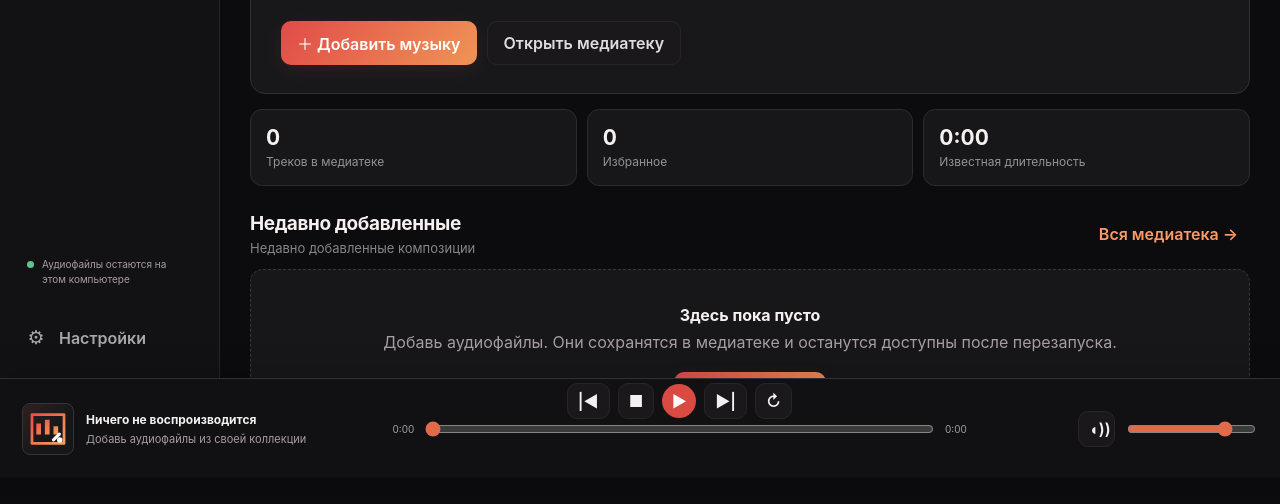
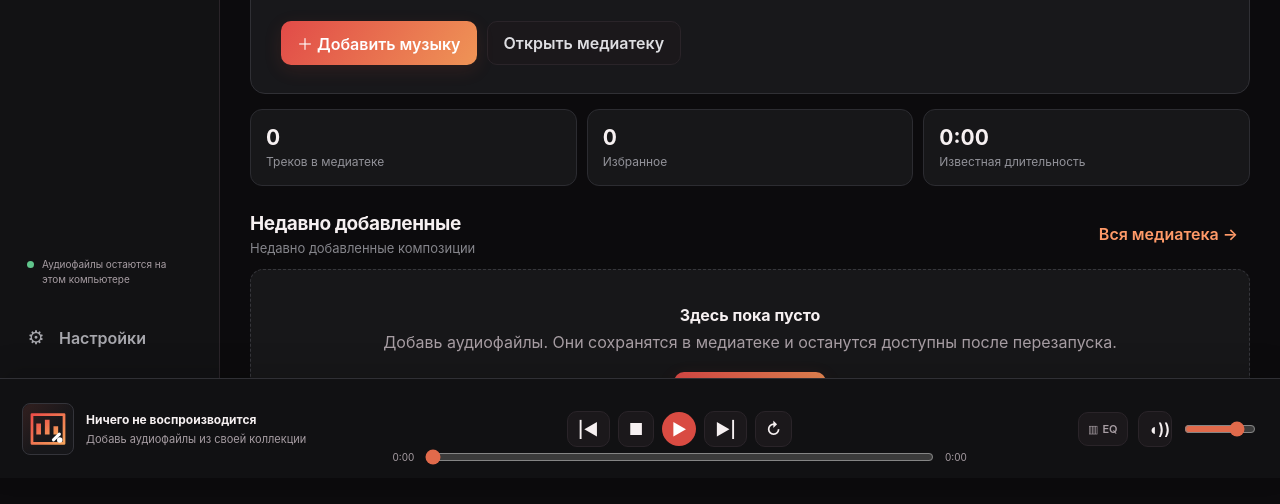
Before and after one commit to dimasupercell947-hub/qwemu, a website with bundled scripts: page public/index.html in a window 1280 px wide. Both pictures are taken after a click on the button "Воспроизвести". Shown: the part 322-826 px from the top of the page. Built offline with nearby package versions, Linux system fonts and the light colour scheme.

Commit message:
Fix 10-band EQ startup, headroom and regression tests

```diff
--- a/package.json
+++ b/package.json
@@ -5,8 +5,8 @@
   "type": "module",
   "scripts": {
     "tauri": "tauri",
-    "check:frontend": "node --check public/assets/main.js && node --check public/assets/library-store.js && node --check public/assets/playback-queue.js && node --check public/assets/desktop-bridge.js && node --check public/assets/audio-adapter.js && node --check public/assets/storage-adapter.js && node --check public/assets/eq.js",
-    "test": "node --test tests/library-store.test.mjs tests/playback-queue.test.mjs && node tests/smoke.mjs",
+    "check:frontend": "node --check public/assets/main.js && node --check public/assets/library-store.js && node --check public/assets/playback-queue.js && node --check public/assets/desktop-bridge.js && node --check public/assets/audio-adapter.js && node --check public/assets/storage-adapter.js && node --check public/assets/eq-state.js && node --check public/assets/eq.js",
+    "test": "node --test tests/library-store.test.mjs tests/playback-queue.test.mjs tests/eq-state.test.mjs && node tests/smoke.mjs",
     "check": "npm run check:frontend && npm test"
   },
   "devDependencies": {
--- /dev/null
+++ b/public/assets/eq-state.js
@@ -0,0 +1,67 @@
+export const EQ_BANDS = Object.freeze([
+  { label: '31 Hz', type: 'lowshelf', frequency: 31 },
+  { label: '62 Hz', type: 'peaking', frequency: 62 },
+  { label: '125 Hz', type: 'peaking', frequency: 125 },
+  { label: '250 Hz', type: 'peaking', frequency: 250 },
+  { label: '500 Hz', type: 'peaking', frequency: 500 },
+  { label: '1 kHz', type: 'peaking', frequency: 1000 },
+  { label: '2 kHz', type: 'peaking', frequency: 2000 },
+  { label: '4 kHz', type: 'peaking', frequency: 4000 },
+  { label: '8 kHz', type: 'peaking', frequency: 8000 },
+  { label: '16 kHz', type: 'highshelf', frequency: 16000 }
+].map(band => Object.freeze(band)));
+
+export const EQ_PRESETS = Object.freeze({
+  'Плоский': Object.freeze([0, 0, 0, 0, 0, 0, 0, 0, 0, 0]),
+  'Бас': Object.freeze([5, 4, 3, 2, 1, 0, -1, -1, 0, 1]),
+  'Рок': Object.freeze([3, 4, 3, 1, -1, 0, 2, 3, 4, 3]),
+  'Поп': Object.freeze([1, 2, 2, 1, 0, 1, 2, 2, 1, 1]),
+  'Вокал': Object.freeze([-3, -2, -1, 0, 1, 2, 3, 3, 2, 1]),
+  'Тихий вечер': Object.freeze([2, 1, 0, 0, 1, 1, 0, -1, -1, -2])
+});
+
+const DEFAULT_GAINS = Object.freeze([0, 0, 0, 0, 0, 0, 0, 0, 0, 0]);
+
+export function normalizeEqGain(value) {
+  const number = Number(value);
+  if (!Number.isFinite(number)) return 0;
+  const bounded = Math.max(-12, Math.min(12, number));
+  return Math.round(bounded * 2) / 2;
+}
+
+export function normalizeEqSettings(value) {
+  const saved = value && typeof value === 'object' && !Array.isArray(value) ? value : {};
+  let gains = [...DEFAULT_GAINS];
+
+  if (Array.isArray(saved.gains)) {
+    if (saved.gains.length === 10) {
+      gains = saved.gains.map(normalizeEqGain);
+    } else if (saved.gains.length === 5) {
+      const [low, lowMid, mid, highMid, high] = saved.gains;
+      gains = [low, low, lowMid, lowMid, lowMid, mid, mid, highMid, high, high];
+      gains = gains.map(normalizeEqGain);
+    }
+  }
+
+  return {
+    gains,
+    enabled: saved.enabled !== false
+  };
+}
+
+export function parseEqSettings(raw) {
+  if (typeof raw !== 'string' || raw.trim() === '') return normalizeEqSettings(null);
+  try {
+    return normalizeEqSettings(JSON.parse(raw));
+  } catch {
+    return normalizeEqSettings(null);
+  }
+}
+
+export function matchingEqPreset(gains) {
+  if (!Array.isArray(gains) || gains.length !== EQ_BANDS.length) return 'custom';
+  for (const [name, values] of Object.entries(EQ_PRESETS)) {
+    if (values.every((value, index) => normalizeEqGain(gains[index]) === value)) return name;
+  }
+  return 'custom';
+}
--- a/public/assets/eq.js
+++ b/public/assets/eq.js
@@ -1,34 +1,361 @@
+import { EQ_BANDS, EQ_PRESETS, matchingEqPreset, normalizeEqGain, parseEqSettings } from './eq-state.js';
+
 (() => {
   'use strict';
-  const audio=document.querySelector('#audio'), transport=document.querySelector('.transport'), volume=document.querySelector('.volume-control');
-  if(!audio||!transport||!volume||window.__QWEMU_EQ__)return;window.__QWEMU_EQ__=true;
-  const key='qwemu.eq.v1', bands=[['31 Hz','lowshelf',31],['62 Hz','peaking',62],['125 Hz','peaking',125],['250 Hz','peaking',250],['500 Hz','peaking',500],['1 kHz','peaking',1000],['2 kHz','peaking',2000],['4 kHz','peaking',4000],['8 kHz','peaking',8000],['16 kHz','highshelf',16000]];
-  const presets={'Плоский':[0,0,0,0,0,0,0,0,0,0],'Бас':[5,4,3,2,1,0,-1,-1,0,1],'Рок':[3,4,3,1,-1,0,2,3,4,3],'Поп':[1,2,2,1,0,1,2,2,1,1],'Вокал':[-3,-2,-1,0,1,2,3,3,2,1],'Тихий вечер':[2,1,0,0,1,1,0,-1,-1,-2]};
-  const clamp=x=>Math.max(-12,Math.min(12,Number(x)||0)), reduced=()=>document.documentElement.classList.contains('reduce-motion')||matchMedia('(prefers-reduced-motion: reduce)').matches;
-  let saved={};try{saved=JSON.parse(localStorage.getItem(key)||'{}')||{};}catch{}
-  let gains=Array.isArray(saved.gains)&&saved.gains.length===10?saved.gains.map(clamp):(saved.gains.length===5?[saved.gains[0],saved.gains[0],saved.gains[1],saved.gains[1],saved.gains[1],saved.gains[2],saved.gains[2],saved.gains[3],saved.gains[4],saved.gains[4]].map(clamp):[0,0,0,0,0,0,0,0,0,0]),enabled=saved.enabled!==false;
-  let ac=null,src=null,filters=[],analyser=null,raf=0;
-  function graph(){if(ac)return true;const AC=window.AudioContext||window.webkitAudioContext;if(!AC)throw Error('Web Audio API недоступен в этом WebView');ac=new AC();src=ac.createMediaElementSource(audio);filters=bands.map(b=>{const f=ac.createBiquadFilter();f.type=b[1];f.frequency.value=b[2];if(b[1]==='peaking')f.Q.value=1;return f;});analyser=ac.createAnalyser();analyser.fftSize=256;analyser.smoothingTimeConstant=.82;src.connect(filters[0]);filters.forEach((f,i)=>f.connect(filters[i+1]||analyser));analyser.connect(ac.destination);apply();return true;}
-  function save(){try{localStorage.setItem(key,JSON.stringify({gains,enabled}));}catch{}}
-  function apply(){filters.forEach((f,i)=>f.gain.value=enabled?gains[i]:0);toggle.textContent=enabled?'Включён':'Выключен';toggle.classList.toggle('on',enabled);toggle.setAttribute('aria-pressed',String(enabled));status.textContent=enabled?'EQ активен':'EQ отключён';save();}
-  function init(){try{graph();if(ac.state==='suspended')ac.resume();return true;}catch(e){status.textContent=e.message;return false;}}
-  const canvas=document.createElement('canvas');canvas.className='qwemu-wave';canvas.setAttribute('role','img');canvas.setAttribute('aria-label','Визуализация звучания');transport.insertBefore(canvas,transport.querySelector('.transport-buttons'));const g=canvas.getContext('2d');
-  const resize=()=>{let r=canvas.getBoundingClientRect(),d=Math.min(devicePixelRatio||1,2);canvas.width=Math.max(1,r.width*d);canvas.height=Math.max(1,r.height*d);g.setTransform(d,0,0,d,0,0);};resize();new ResizeObserver(resize).observe(canvas);
-  function draw(){let r=canvas.getBoundingClientRect(),w=r.width,h=r.height;g.clearRect(0,0,w,h);let data=null;if(analyser&&!audio.paused&&!audio.ended){data=new Uint8Array(analyser.frequencyBinCount);analyser.getByteFrequencyData(data);}const n=40,gap=2.1,bw=Math.max(1,(w-(n-1)*gap)/n);for(let i=0;i<n;i++){let amp=data?Math.max(.06,data[Math.floor(i/n*data.length)]/255):.055;if(data&&!reduced())amp*=1+Math.sin(performance.now()/320+i*.55)*.14;let bh=Math.max(2,amp*h*.82),y=(h-bh)/2,x=i*(bw+gap);let grad=g.createLinearGradient(0,y,0,y+bh);grad.addColorStop(0,'#f3a05a');grad.addColorStop(1,'#df4c49');g.fillStyle=grad;g.beginPath();g.roundRect(x,y,bw,bh,Math.min(bw/2,3));g.fill();}if(data&&!reduced())raf=requestAnimationFrame(draw);else raf=0;}
-  function run(){if(!raf)draw();}function halt(){if(raf)cancelAnimationFrame(raf);raf=0;draw();}
-  audio.addEventListener('play',()=>{if(init())run();});audio.addEventListener('pause',halt);audio.addEventListener('ended',halt);document.addEventListener('visibilitychange',()=>document.hidden?halt():(!audio.paused&&run()));
-  const open=document.createElement('button');open.className='eq-open-button';open.type='button';open.title='Эквалайзер';open.setAttribute('aria-label','Открыть эквалайзер');open.innerHTML='<span aria-hidden="true">▥</span> EQ';volume.insertBefore(open,volume.firstChild);
-  const panel=document.createElement('section');panel.className='eq-panel';panel.hidden=true;panel.innerHTML='<header class="eq-header"><div><div class="eq-overline">QWEMU AUDIO LAB</div><h2>Эквалайзер</h2></div><button class="eq-close" type="button" aria-label="Закрыть">×</button></header><div class="eq-presets"><select class="eq-preset" aria-label="Пресет"></select><button class="eq-reset" type="button">Сброс</button></div><div class="eq-bands"></div><footer class="eq-footer"><span class="eq-status">Готов</span><button class="eq-toggle" type="button" aria-pressed="true">Включён</button></footer>';document.body.append(panel);
-  const toggle=panel.querySelector('.eq-toggle'),status=panel.querySelector('.eq-status'),select=panel.querySelector('.eq-preset'),holder=panel.querySelector('.eq-bands');
-  const customOption=document.createElement('option');customOption.value='custom';customOption.textContent='Свои настройки';select.append(customOption);Object.keys(presets).forEach(name=>{let o=document.createElement('option');o.value=name;o.textContent=name;select.append(o);});select.value=Object.entries(presets).find(([,v])=>v.every((g,i)=>g===gains[i]))?.[0]||'custom';
-  bands.forEach((b,i)=>{let label=document.createElement('label');label.className='eq-band';label.innerHTML='<span class="eq-val">0 dB</span><input type="range" min="-12" max="12" step=".5" value="'+gains[i]+'" aria-label="'+b[0]+' gain"><span class="eq-name">'+b[0]+'</span>';let input=label.querySelector('input');const text=label.querySelector('.eq-val');text.textContent=(gains[i]>0?'+':'')+gains[i]+' dB';input.addEventListener('input',()=>{gains[i]=clamp(input.value);text.textContent=(gains[i]>0?'+':'')+gains[i]+' dB';select.value='custom';if(init())apply();});holder.append(label);});
-  function sync(){holder.querySelectorAll('input').forEach((el,i)=>{el.value=gains[i];el.previousElementSibling.textContent=(gains[i]>0?'+':'')+gains[i]+' dB';});}
-  select.addEventListener('change',()=>{if(!presets[select.value])return;gains=[...presets[select.value]];sync();if(init())apply();});
-  panel.querySelector('.eq-reset').addEventListener('click',()=>{gains=[0,0,0,0,0,0,0,0,0,0];select.value='Плоский';sync();if(init())apply();});
-  toggle.addEventListener('click',()=>{if(init()){enabled=!enabled;apply();}});
-  const close=()=>{panel.hidden=true;open.classList.remove('active');open.focus();};panel.querySelector('.eq-close').addEventListener('click',close);
-  open.addEventListener('click',()=>{panel.hidden=!panel.hidden;open.classList.toggle('active',!panel.hidden);if(!panel.hidden)init();});
-  document.addEventListener('keydown',e=>{if(e.key==='Escape'&&!panel.hidden)close();});
-  document.addEventListener('click',e=>{if(e.target.closest('#play,[data-action="play-track"]'))init();},true);
-  apply();halt();
+
+  const audio = document.querySelector('#audio');
+  const transport = document.querySelector('.transport');
+  const volume = document.querySelector('.volume-control');
+  if (!audio || !transport || !volume || window.__QWEMU_EQ__) return;
+  window.__QWEMU_EQ__ = true;
+
+  const storageKey = 'qwemu.eq.v1';
+  const readSavedSettings = () => {
+    try {
+      return localStorage.getItem(storageKey);
+    } catch {
+      return null;
+    }
+  };
+
+  const restored = parseEqSettings(readSavedSettings());
+  let gains = restored.gains;
+  let enabled = restored.enabled;
+  let audioContext = null;
+  let filters = [];
+  let preGain = null;
+  let analyser = null;
+  let animationFrame = 0;
+
+  const prefersReducedMotion = () => {
+    const mediaQuery = window.matchMedia?.('(prefers-reduced-motion: reduce)');
+    return document.documentElement.classList.contains('reduce-motion') || Boolean(mediaQuery?.matches);
+  };
+
+  function saveSettings() {
+    try {
+      localStorage.setItem(storageKey, JSON.stringify({ version: 2, gains, enabled }));
+    } catch {
+      status.textContent = 'Не удалось сохранить настройки';
+    }
+  }
+
+  function updateHeadroom() {
+    if (!audioContext || !preGain || filters.length !== EQ_BANDS.length) return;
+
+    try {
+      const nyquist = audioContext.sampleRate / 2;
+      const maxFrequency = Math.min(20000, nyquist * 0.98);
+      const minFrequency = Math.min(10, maxFrequency * 0.5);
+      const pointCount = 512;
+      const frequencies = new Float32Array(pointCount);
+      const combinedMagnitude = new Float32Array(pointCount);
+      const filterMagnitude = new Float32Array(pointCount);
+      const phase = new Float32Array(pointCount);
+
+      for (let index = 0; index < pointCount; index += 1) {
+        const progress = index / (pointCount - 1);
+        frequencies[index] = minFrequency * (maxFrequency / minFrequency) ** progress;
+        combinedMagnitude[index] = 1;
+      }
+
+      for (const filter of filters) {
+        filter.getFrequencyResponse(frequencies, filterMagnitude, phase);
+        for (let index = 0; index < pointCount; index += 1) {
+          const response = filterMagnitude[index];
+          if (Number.isFinite(response) && response >= 0) {
+            combinedMagnitude[index] *= response;
+          }
+        }
+      }
+
+      const peakResponse = Math.max(...combinedMagnitude);
+      const targetGain = enabled && peakResponse > 1
+        ? Math.min(1, 0.98 / peakResponse)
+        : 1;
+      preGain.gain.setTargetAtTime(targetGain, audioContext.currentTime, 0.025);
+    } catch {
+      const maximumBoost = Math.max(0, ...gains);
+      const fallbackGain = enabled ? 10 ** (-maximumBoost / 20) : 1;
+      preGain.gain.setTargetAtTime(fallbackGain, audioContext.currentTime, 0.025);
+    }
+  }
+
+  function applySettings() {
+    const now = audioContext?.currentTime ?? 0;
+    filters.forEach((filter, index) => {
+      const target = enabled ? gains[index] : 0;
+      if (audioContext && typeof filter.gain.setTargetAtTime === 'function') {
+        filter.gain.setTargetAtTime(target, now, 0.015);
+      } else {
+        filter.gain.value = target;
+      }
+    });
+
+    updateHeadroom();
+    toggle.textContent = enabled ? 'Включён' : 'Выключен';
+    toggle.classList.toggle('on', enabled);
+    toggle.setAttribute('aria-pressed', String(enabled));
+    status.textContent = enabled ? 'EQ активен' : 'EQ отключён';
+    saveSettings();
+  }
+
+  function createAudioGraph() {
+    if (audioContext) return true;
+
+    const AudioContextConstructor = window.AudioContext || window.webkitAudioContext;
+    if (!AudioContextConstructor) throw new Error('Web Audio API недоступен в этом WebView');
+
+    const context = new AudioContextConstructor();
+    try {
+      const source = context.createMediaElementSource(audio);
+      const gainNode = context.createGain();
+      const nextFilters = EQ_BANDS.map(band => {
+        const filter = context.createBiquadFilter();
+        filter.type = band.type;
+        filter.frequency.value = band.frequency;
+        if (band.type === 'peaking') filter.Q.value = 1;
+        return filter;
+      });
+      const meter = context.createAnalyser();
+      meter.fftSize = 256;
+      meter.smoothingTimeConstant = 0.82;
+
+      source.connect(gainNode);
+      gainNode.connect(nextFilters[0]);
+      nextFilters.forEach((filter, index) => {
+        filter.connect(nextFilters[index + 1] || meter);
+      });
+      meter.connect(context.destination);
+
+      audioContext = context;
+      preGain = gainNode;
+      filters = nextFilters;
+      analyser = meter;
+      applySettings();
+      return true;
+    } catch (error) {
+      context.close().catch(() => {});
+      throw error;
+    }
+  }
+
+  function initializeAudio() {
+    try {
+      createAudioGraph();
+      if (audioContext.state === 'suspended') {
+        audioContext.resume().catch(error => {
+          status.textContent = error?.message || 'Не удалось активировать аудиоконтекст';
+        });
+      }
+      return true;
+    } catch (error) {
+      status.textContent = error?.message || 'Не удалось включить эквалайзер';
+      return false;
+    }
+  }
+
+  const canvas = document.createElement('canvas');
+  canvas.className = 'qwemu-wave';
+  canvas.setAttribute('role', 'img');
+  canvas.setAttribute('aria-label', 'Визуализация звучания');
+  transport.insertBefore(canvas, transport.querySelector('.transport-buttons'));
+  const canvasContext = canvas.getContext('2d');
+
+  function resizeCanvas() {
+    if (!canvasContext) return;
+    const rect = canvas.getBoundingClientRect();
+    const pixelRatio = Math.min(window.devicePixelRatio || 1, 2);
+    canvas.width = Math.max(1, Math.round(rect.width * pixelRatio));
+    canvas.height = Math.max(1, Math.round(rect.height * pixelRatio));
+    canvasContext.setTransform(pixelRatio, 0, 0, pixelRatio, 0, 0);
+  }
+
+  resizeCanvas();
+  if (typeof ResizeObserver !== 'undefined') {
+    new ResizeObserver(resizeCanvas).observe(canvas);
+  } else {
+    window.addEventListener('resize', resizeCanvas, { passive: true });
+  }
+
+  function drawVisualizer() {
+    if (!canvasContext) return;
+
+    const rect = canvas.getBoundingClientRect();
+    const width = rect.width;
+    const height = rect.height;
+    canvasContext.clearRect(0, 0, width, height);
+
+    let frequencyData = null;
+    if (analyser && !audio.paused && !audio.ended) {
+      frequencyData = new Uint8Array(analyser.frequencyBinCount);
+      analyser.getByteFrequencyData(frequencyData);
+    }
+
+    const barCount = 40;
+    const gap = 2.1;
+    const barWidth = Math.max(1, (width - (barCount - 1) * gap) / barCount);
+
+    for (let index = 0; index < barCount; index += 1) {
+      let amplitude = frequencyData
+        ? Math.max(0.06, frequencyData[Math.floor(index / barCount * frequencyData.length)] / 255)
+        : 0.055;
+
+      if (frequencyData && !prefersReducedMotion()) {
+        amplitude *= 1 + Math.sin(performance.now() / 320 + index * 0.55) * 0.14;
+      }
+
+      const barHeight = Math.max(2, amplitude * height * 0.82);
+      const y = (height - barHeight) / 2;
+      const x = index * (barWidth + gap);
+      const gradient = canvasContext.createLinearGradient(0, y, 0, y + barHeight);
+      gradient.addColorStop(0, '#f3a05a');
+      gradient.addColorStop(1, '#df4c49');
+      canvasContext.fillStyle = gradient;
+      canvasContext.beginPath();
+      canvasContext.roundRect(x, y, barWidth, barHeight, Math.min(barWidth / 2, 3));
+      canvasContext.fill();
+    }
+
+    if (frequencyData && !prefersReducedMotion()) {
+      animationFrame = requestAnimationFrame(drawVisualizer);
+    } else {
+      animationFrame = 0;
+    }
+  }
+
+  function startVisualizer() {
+    if (!animationFrame) drawVisualizer();
+  }
+
+  function stopVisualizer() {
+    if (animationFrame) cancelAnimationFrame(animationFrame);
+    animationFrame = 0;
+    drawVisualizer();
+  }
+
+  audio.addEventListener('play', () => {
+    if (initializeAudio()) startVisualizer();
+  });
+  audio.addEventListener('pause', stopVisualizer);
+  audio.addEventListener('ended', stopVisualizer);
+  document.addEventListener('visibilitychange', () => {
+    if (document.hidden) stopVisualizer();
+    else if (!audio.paused) startVisualizer();
+  });
+
+  const openButton = document.createElement('button');
+  openButton.className = 'eq-open-button';
+  openButton.type = 'button';
+  openButton.title = 'Эквалайзер';
+  openButton.setAttribute('aria-label', 'Открыть эквалайзер');
+  openButton.setAttribute('aria-expanded', 'false');
+  openButton.innerHTML = '<span aria-hidden="true">▥</span> EQ';
+  volume.insertBefore(openButton, volume.firstChild);
+
+  const panel = document.createElement('section');
+  panel.className = 'eq-panel';
+  panel.hidden = true;
+  panel.setAttribute('aria-label', 'Настройки десятиполосного эквалайзера');
+  panel.innerHTML = '<header class="eq-header"><div><div class="eq-overline">QWEMU AUDIO LAB</div><h2>Эквалайзер</h2></div><button class="eq-close" type="button" aria-label="Закрыть">×</button></header><div class="eq-presets"><select class="eq-preset" aria-label="Пресет"></select><button class="eq-reset" type="button">Сброс</button></div><div class="eq-bands"></div><footer class="eq-footer"><span class="eq-status">Готов</span><button class="eq-toggle" type="button" aria-pressed="true">Включён</button></footer>';
+  document.body.append(panel);
+
+  const toggle = panel.querySelector('.eq-toggle');
+  const status = panel.querySelector('.eq-status');
+  const presetSelect = panel.querySelector('.eq-preset');
+  const bandsHolder = panel.querySelector('.eq-bands');
+
+  const customOption = document.createElement('option');
+  customOption.value = 'custom';
+  customOption.textContent = 'Свои настройки';
+  customOption.disabled = true;
+  presetSelect.append(customOption);
+
+  Object.keys(EQ_PRESETS).forEach(name => {
+    const option = document.createElement('option');
+    option.value = name;
+    option.textContent = name;
+    presetSelect.append(option);
+  });
+  presetSelect.value = matchingEqPreset(gains);
+
+  const bandInputs = EQ_BANDS.map((band, index) => {
+    const label = document.createElement('label');
+    label.className = 'eq-band';
+    label.innerHTML = '<span class="eq-val"></span><input type="range" min="-12" max="12" step="0.5" aria-label="' + band.label + ' gain"><span class="eq-name">' + band.label + '</span>';
+
+    const input = label.querySelector('input');
+    const valueLabel = label.querySelector('.eq-val');
+    input.value = String(gains[index]);
+    valueLabel.textContent = (gains[index] > 0 ? '+' : '') + gains[index] + ' dB';
+
+    input.addEventListener('input', () => {
+      gains[index] = normalizeEqGain(input.value);
+      valueLabel.textContent = (gains[index] > 0 ? '+' : '') + gains[index] + ' dB';
+      presetSelect.value = matchingEqPreset(gains);
+      if (initializeAudio()) applySettings();
+      else saveSettings();
+    });
+
+    bandsHolder.append(label);
+    return input;
+  });
+
+  function syncBandInputs() {
+    bandInputs.forEach((input, index) => {
+      input.value = String(gains[index]);
+      input.previousElementSibling.textContent = (gains[index] > 0 ? '+' : '') + gains[index] + ' dB';
+    });
+    presetSelect.value = matchingEqPreset(gains);
+  }
+
+  presetSelect.addEventListener('change', () => {
+    const preset = EQ_PRESETS[presetSelect.value];
+    if (!preset) return;
+    gains = [...preset];
+    syncBandInputs();
+    if (initializeAudio()) applySettings();
+    else saveSettings();
+  });
+
+  panel.querySelector('.eq-reset').addEventListener('click', () => {
+    gains = [...EQ_PRESETS['Плоский']];
+    syncBandInputs();
+    if (initializeAudio()) applySettings();
+    else saveSettings();
+  });
+
+  toggle.addEventListener('click', () => {
+    if (!initializeAudio()) return;
+    enabled = !enabled;
+    applySettings();
+  });
+
+  function closePanel() {
+    panel.hidden = true;
+    openButton.classList.remove('active');
+    openButton.setAttribute('aria-expanded', 'false');
+    openButton.focus();
+  }
+
+  panel.querySelector('.eq-close').addEventListener('click', closePanel);
+  openButton.addEventListener('click', () => {
+    panel.hidden = !panel.hidden;
+    openButton.classList.toggle('active', !panel.hidden);
+    openButton.setAttribute('aria-expanded', String(!panel.hidden));
+    if (!panel.hidden) initializeAudio();
+  });
+
+  document.addEventListener('keydown', event => {
+    if (event.key === 'Escape' && !panel.hidden) closePanel();
+  });
+
+  document.addEventListener('click', event => {
+    if (event.target instanceof Element && event.target.closest('#play,[data-action="play-track"]')) {
+      initializeAudio();
+    }
+  }, true);
+
+  applySettings();
+  stopVisualizer();
 })();
--- a/public/assets/ui-overhaul.css
+++ b/public/assets/ui-overhaul.css
@@ -24,7 +24,7 @@ button:disabled{cursor:not-allowed;opacity:.6}
 .eq-bands{display:grid;grid-template-columns:repeat(10,minmax(0,1fr));gap:4px;height:182px;padding:12px 0 8px}.eq-band{display:grid;grid-template-rows:22px minmax(0,1fr) 20px;justify-items:center;align-items:center;gap:5px;min-width:0}.eq-val{font-size:10px;color:var(--orange);font-variant-numeric:tabular-nums}.eq-band input{writing-mode:vertical-lr;direction:rtl;width:14px;height:100%;margin:0;accent-color:#e56d4b;cursor:pointer}.eq-name{font-size:9px;color:var(--muted);white-space:nowrap}
 .eq-footer{display:flex;align-items:center;justify-content:space-between;gap:10px;padding-top:12px;border-top:1px solid var(--line)}.eq-status{font-size:11px;color:var(--muted)}.eq-toggle{padding:8px 13px;border:1px solid var(--line);background:var(--panel2);color:var(--text);border-radius:9px}.eq-toggle.on{border-color:#50866b;color:#73d69b;background:#14231b}
 :root[data-theme=light] .eq-panel{box-shadow:0 18px 55px #4d303022}
-@media(max-width:1000px){.player{grid-template-columns:minmax(160px,1fr) minmax(270px,1.4fr) 120px;gap:10px}}
+@media(max-width:1000px){.player{grid-template-columns:minmax(160px,1fr) minmax(270px,1.4fr) 180px;gap:10px}.volume-control{width:100%;min-width:0}.volume-control input[type=range]{width:100%;min-width:0;flex:1}}
 @media(max-width:700px){.player{grid-template-columns:1fr;grid-template-rows:48px 70px}.transport{grid-template-columns:auto minmax(0,1fr);grid-template-rows:1fr 24px;gap:4px 8px}.transport-buttons{grid-column:1;grid-row:1;gap:4px}.qwemu-wave{grid-column:2;grid-row:1;height:25px}.timeline{grid-column:1/-1;grid-row:2}.volume-control{width:92px}.eq-open-button{position:absolute;right:105px;top:13px;min-height:30px}.eq-panel{bottom:154px;right:12px}}
 @media(max-width:420px){.eq-panel{padding:14px}.eq-bands{gap:1px}.eq-name{font-size:8px}.eq-band input{width:12px}.player{grid-template-rows:50px 63px}.transport-buttons .icon-button{padding:5px 6px}}
 @media(prefers-reduced-motion:reduce){.hero,.surface,.stat-card,.playlist-card,.eq-panel{animation:none!important}button,.primary-button,.secondary-button,.small-button,.icon-button,.track-row{transition:none!important;transform:none!important}}
```
Also changed, not shown: tests/eq-state.test.mjs (added, +50 -0 lines), tests/smoke.mjs (+114 -27 lines), README.md.
